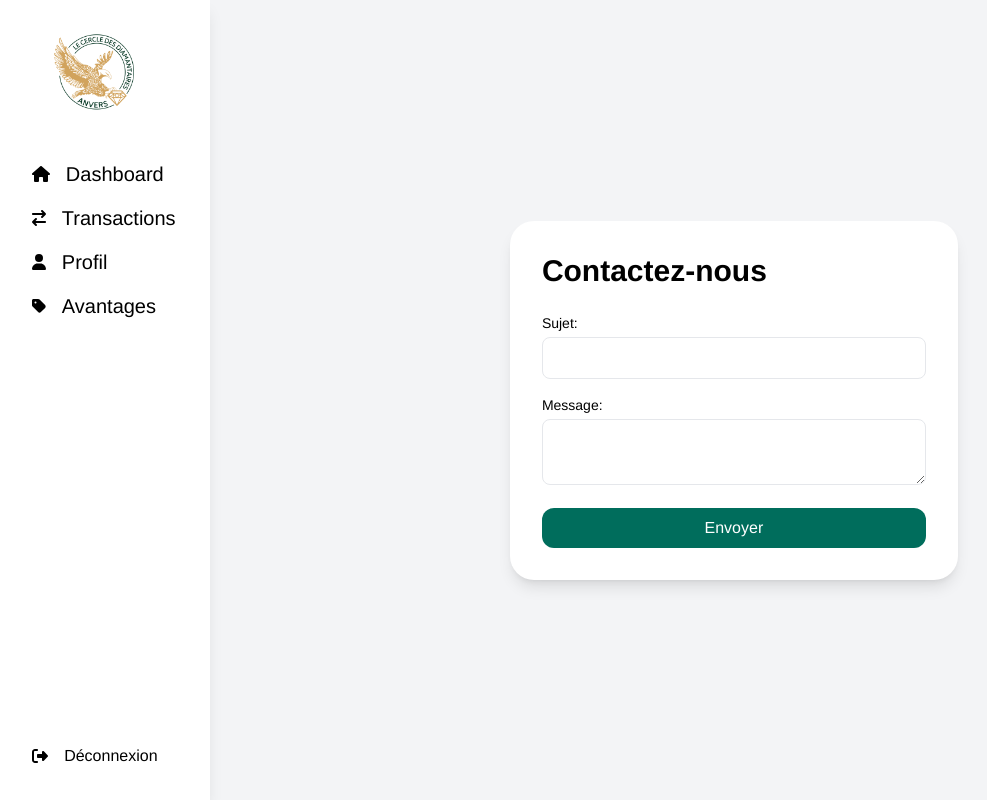
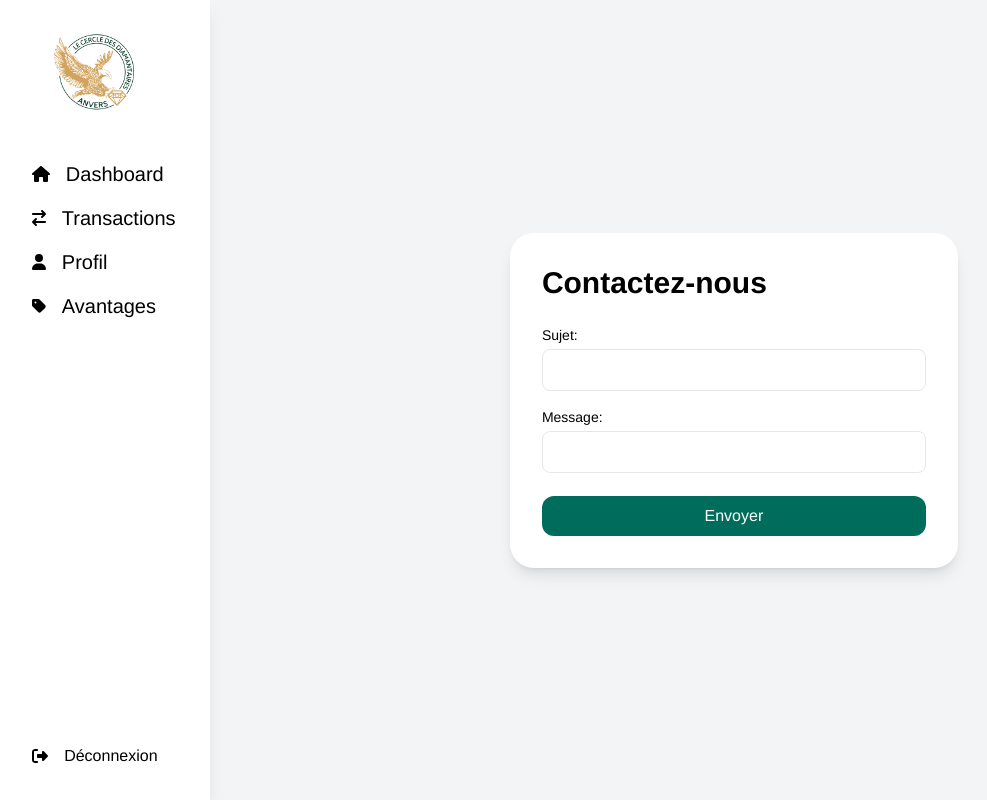
Before and after one commit to lecercledesdiamantaires/portail-lcdd, a Nuxt app in the folder front/: page /contact in a window 1280 px wide. Shown: the whole page, without its empty margins (22-1009 px from the left). Built offline with nearby package versions, Linux system fonts and the light colour scheme; no server answers.

Commit message:
EDIT style

```diff
--- a/front/pages/contact.vue
+++ b/front/pages/contact.vue
@@ -3,6 +3,11 @@
     const user = ref('');
     if (process.client){
         user.value = JSON.parse(localStorage.getItem('user'));
+    }
+    const adjustHeight = (event) => {
+        const textarea = event.target;
+        textarea.style.height = 'auto';
+        textarea.style.height = `${textarea.scrollHeight}px`;
     }
 </script>
 
@@ -21,8 +26,9 @@
                     </div>
                     <div class="mb-4">
                         <label class="block text-sm font-medium"  for="message">Message:</label>
-                        <textarea id="message" class="mt-1 p-2 w-full h-full border rounded-lg focus:ring-2 focus:ring-blue-500"
-                        v-model="email.message.value" required></textarea>
+                        <textarea id="message" class="mt-1 p-2 w-full border rounded-lg focus:ring-2 focus:ring-blue-500 resize-none max-h-72"
+                        v-model="email.message.value" required
+                        rows="1" @input="adjustHeight"></textarea>
                     </div>
                     <ButtonPrimary type="submit" class="w-full" @click="email.sendEmailContact(user.email, email.subject.value, email.message.value )">
                         Envoyer
```
